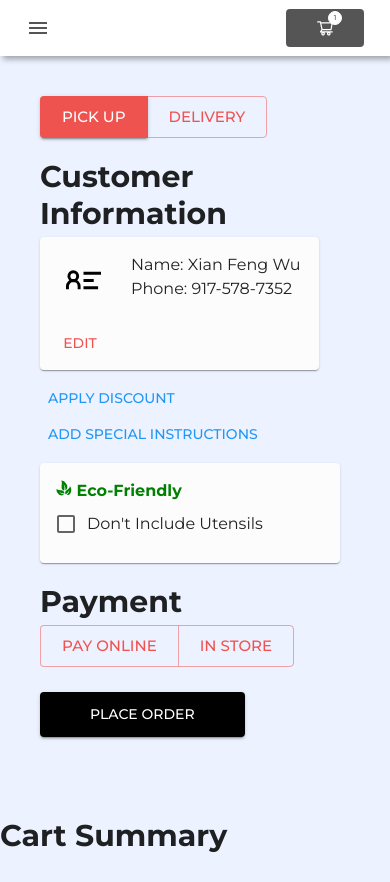
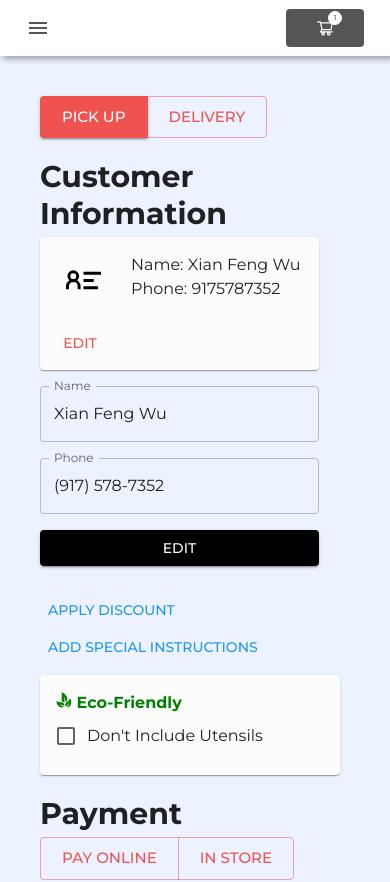
Before and after one commit to XianFengWu1996/taipeicuisine_nextjs, a Next.js app: page /order/checkout in a window 390 px wide. Shown: the top 882 px of the page. Built offline with nearby package versions, Linux system fonts and the light colour scheme.

Commit message:
finish adding mask to phone textfield

```diff
--- a/components/order/checkout/customerDetails/CustomerCard.tsx
+++ b/components/order/checkout/customerDetails/CustomerCard.tsx
@@ -1,5 +1,8 @@
-import { Button, Card, CardActions, CardContent, Icon, Typography } from "@mui/material"
-import { ReactElement } from "react"
+import { Button, Card, CardActions, CardContent, FormControl, FormControlLabel, Icon, TextField, TextFieldProps, Typography } from "@mui/material"
+import { Box } from "@mui/system"
+import { ChangeEvent, ChangeEventHandler, ReactElement, useEffect, useState } from "react"
+import { useAppSelector } from "../../../../store/store";
+import InputMask from 'react-input-mask';
 
 
 interface ICustomerCardProps {
@@ -9,6 +12,17 @@ interface ICustomerCardProps {
 }
 
 export const CustomerCard = ({ title, icon, content }: ICustomerCardProps) => {
+    const [ customer_name, setName ] = useState('');
+    const [ customer_phone, setPhone ] = useState('');
+
+    const { name, phone } = useAppSelector(state => state.customer);
+
+    useEffect(() => {
+        setName(name);
+        setPhone(phone);
+    }, [])
+
+
     return <>
         <Typography variant="h4">{title}</Typography>
         <Card sx={{ width: '90%'}}>
@@ -27,5 +41,48 @@ export const CustomerCard = ({ title, icon, content }: ICustomerCardProps) => {
                 <Button>Edit</Button>
             </CardActions>
         </Card>
+
+        <Box
+            component="form"
+            sx={{
+                '& > :not(style)': {my: 2, width: '90%', display: 'block',  },
+            }}
+            noValidate
+            autoComplete="off"
+        >
+            <TextField
+                id="customer_name"
+                label="Name"
+                variant="outlined"
+                fullWidth
+                value={customer_name}
+                onChange={(e) => {
+                    setName(e.target.value);
+                }}
+            />
+
+
+        <InputMask
+            mask="(999) 999-9999"
+            value={customer_phone}
+            onChange={(e) => {
+                setPhone(e.target.value);
+            }}
+            >
+            {(inputProps: TextFieldProps)=>
+              <TextField
+                id="customer_phone"
+                label="Phone"
+                variant="outlined"
+                fullWidth
+                type={'tel'}
+                {...inputProps}
+             />
+            }
+            </InputMask>
+
+
+            <Button sx={{ backgroundColor: '#000'}} variant="contained">Edit</Button>
+        </Box>
     </>
 }
--- a/components/order/checkout/customerDetails/index.tsx
+++ b/components/order/checkout/customerDetails/index.tsx
@@ -12,8 +12,11 @@ import { ApplyDiscount } from "./ApplyDiscount"
 import { IncludeUtensils } from "./includeUtensils"
 
 
+
 export const CustomerDetails = () => {
     const cartState = useAppSelector(state => state.cart)
+    const { name, phone, phone_list } = useAppSelector(state => state.customer)
+
     return <div style={{ margin: '40px'}}>
         <PickupOrDelivery />
 
@@ -21,8 +24,8 @@ export const CustomerDetails = () => {
             title="Customer Information"
             icon={<GrContactInfo />}
             content={<>
-                <Typography>Name: Xian Feng Wu</Typography>
-                <Typography>Phone: 917-578-7352</Typography>
+                <Typography>Name: { name }</Typography>
+                <Typography>Phone: {phone}</Typography>
             </>}
         />
 
@@ -50,7 +53,11 @@ export const CustomerDetails = () => {
         <PaymentSelection />
 
         <div>
-            <Button variant="contained" sx={{ backgroundColor: '#000', padding: '10px 50px'}}>Place Order</Button>
+            <Button
+                variant="contained"
+                sx={{ backgroundColor: '#000', padding: '10px 50px'}}
+                disabled={cartState.payment_type !== 'cash' && cartState.payment_type !== 'instore'}
+            >Place Order</Button>
         </div>
     </div>
 }
--- a/components/order/checkout/customerDetails/paymentSelection.tsx
+++ b/components/order/checkout/customerDetails/paymentSelection.tsx
@@ -29,7 +29,6 @@ export const PaymentSelection = () => {
                 }}
                 >In Store</Button>
             }
-
         </ButtonGroup>
     </div>
 }
--- a/package.json
+++ b/package.json
@@ -27,6 +27,7 @@
     "react-dom": "17.0.2",
     "react-dropzone": "^12.0.1",
     "react-icons": "^4.3.1",
+    "react-input-mask": "^2.0.4",
     "react-intersection-observer": "^8.33.1",
     "react-redux": "^7.2.6",
     "react-spinners": "^0.11.0",
@@ -37,6 +38,7 @@
     "@types/node": "17.0.10",
     "@types/nprogress": "^0.2.0",
     "@types/react": "^17.0.38",
+    "@types/react-input-mask": "^3.0.1",
     "@types/uuid": "^8.3.4",
     "eslint": "8.7.0",
     "eslint-config-next": "12.0.8",
--- /dev/null
+++ b/store/slice/customerSlice.ts
@@ -0,0 +1,41 @@
+import { createSlice, PayloadAction } from '@reduxjs/toolkit'
+
+
+// Define the initial state using that type
+const initialState: ICustomer = {
+    name: 'Xian Feng Wu',
+    phone: '9175787352',
+    phone_list: ['9175787352'],
+    address:{
+        address: '',
+        street: '',
+        city: '',
+        state: '',
+        zipcode: '',
+        delivery_fee: 0,
+    },
+    billings: {
+        customer_id: '',
+        cards: [],
+    },
+    reward: {
+        points: 0,
+        transactions: [],
+    }
+}
+
+export const customerSlice = createSlice({
+  name: 'customer',
+  initialState,
+  reducers: {
+    doSomething: (state) => {
+
+    }
+  }
+})
+
+export default customerSlice.reducer
+
+export const {
+  doSomething
+} = customerSlice.actions
--- a/store/store.ts
+++ b/store/store.ts
@@ -2,12 +2,14 @@ import { combineReducers, configureStore } from '@reduxjs/toolkit';
 import { TypedUseSelectorHook, useDispatch, useSelector } from 'react-redux';
 import adminSlice from './slice/adminSlice';
 import cartSlice from './slice/cartSlice';
+import customerSlice from './slice/customerSlice';
 import menuSlice from './slice/menuSlice';
 
 const reducer = combineReducers({
   admin: adminSlice,
   menus: menuSlice,
   cart: cartSlice,
+  customer: customerSlice,
 })
 
 export const store = configureStore({
```
Also changed, not shown: types/customer.d.ts (+13 -2 lines), 1 other file (tests, documents, lock files or other folders).
